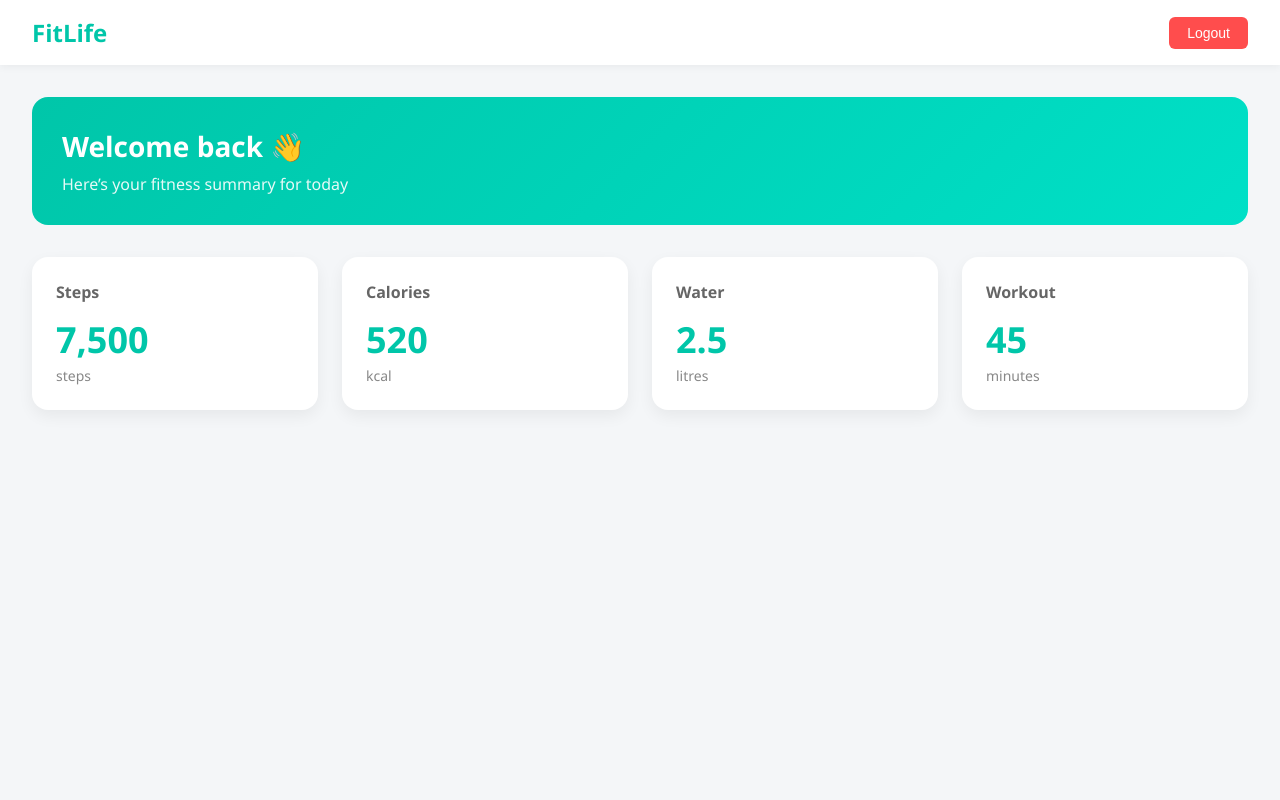
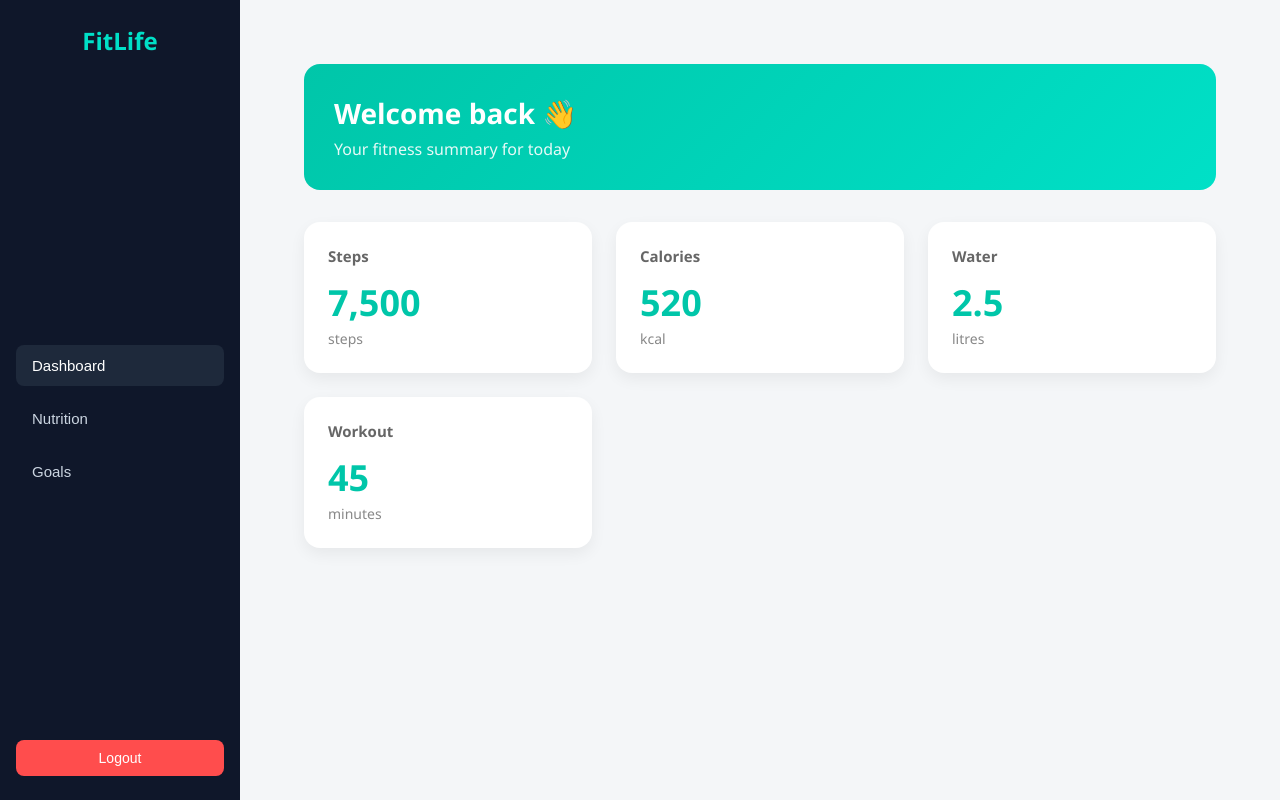
Before and after one commit to Bhuviofficial/Fitness-Frontend, a React (Vite) app: page /dashboard in a window 1280 px wide. Built offline with nearby package versions, Linux system fonts and the light colour scheme; sample sign-in values are in the browser's storage.

Commit message:
add styles

```diff
--- a/src/index.css
+++ b/src/index.css
@@ -209,3 +209,118 @@ body {
   color: #888;
   font-size: 14px;
 }
+/* ---------- APP LAYOUT ---------- */
+.app-layout {
+  display: flex;
+  min-height: 100vh;
+  background: #f4f6f8;
+  font-family: "Segoe UI", sans-serif;
+}
+
+/* ---------- SIDEBAR ---------- */
+.sidebar {
+  width: 240px;
+  background: #0f172a;
+  color: white;
+  padding: 24px 16px;
+  display: flex;
+  flex-direction: column;
+  justify-content: space-between;
+}
+
+.sidebar-logo {
+  font-size: 24px;
+  font-weight: 700;
+  color: #00e0c7;
+  margin-bottom: 40px;
+  text-align: center;
+}
+
+.sidebar-menu {
+  display: flex;
+  flex-direction: column;
+  gap: 12px;
+}
+
+.menu-item {
+  background: transparent;
+  border: none;
+  color: #cbd5e1;
+  padding: 12px 16px;
+  border-radius: 8px;
+  text-align: left;
+  font-size: 15px;
+  cursor: pointer;
+}
+
+.menu-item:hover,
+.menu-item.active {
+  background: #1e293b;
+  color: white;
+}
+
+.sidebar-logout {
+  background: #ff4d4d;
+  border: none;
+  color: white;
+  padding: 10px;
+  border-radius: 8px;
+  cursor: pointer;
+  font-size: 14px;
+}
+
+/* ---------- MAIN CONTENT ---------- */
+.main-content {
+  flex: 1;
+  padding: 32px;
+}
+
+/* Welcome Card */
+.welcome-card {
+  background: linear-gradient(135deg, #00c6a9, #00e0c7);
+  color: white;
+  padding: 30px;
+  border-radius: 16px;
+  margin-bottom: 32px;
+}
+
+.welcome-card h2 {
+  font-size: 28px;
+  margin-bottom: 6px;
+}
+
+/* Stats Grid */
+.stats-grid {
+  display: grid;
+  grid-template-columns: repeat(auto-fit, minmax(220px, 1fr));
+  gap: 24px;
+}
+
+.stat-card {
+  background: white;
+  border-radius: 16px;
+  padding: 24px;
+  box-shadow: 0 6px 16px rgba(0, 0, 0, 0.06);
+  transition: transform 0.2s ease;
+}
+
+.stat-card:hover {
+  transform: translateY(-5px);
+}
+
+.stat-card h3 {
+  font-size: 15px;
+  color: #666;
+  margin-bottom: 12px;
+}
+
+.stat-value {
+  font-size: 36px;
+  font-weight: 700;
+  color: #00c6a9;
+}
+
+.stat-unit {
+  color: #888;
+  font-size: 14px;
+}
--- a/src/pages/Dashboard.jsx
+++ b/src/pages/Dashboard.jsx
@@ -9,24 +9,33 @@ const Dashboard = () => {
   };
 
   return (
-    <div className="dashboard-page">
-      {/* Navbar */}
-      <header className="dashboard-navbar">
-        <h1 className="logo">FitLife</h1>
-        <button className="logout-btn" onClick={logout}>
+    <div className="app-layout">
+      {/* Sidebar */}
+      <aside className="sidebar">
+        <h2 className="sidebar-logo">FitLife</h2>
+
+        <nav className="sidebar-menu">
+          <button className="menu-item active">Dashboard</button>
+          <button className="menu-item">Nutrition</button>
+          <button className="menu-item">Goals</button>
+        </nav>
+
+        <button className="sidebar-logout" onClick={logout}>
           Logout
         </button>
-      </header>
+      </aside>
 
-      {/* Welcome Section */}
+      {/* Main Content */}
+      <main className="main-content">
+        {/* Welcome */}
         <section className="welcome-card">
           <h2>
             Welcome back <span>👋</span>
           </h2>
-        <p>Here’s your fitness summary for today</p>
+          <p>Your fitness summary for today</p>
         </section>
 
-      {/* Stats Grid */}
+        {/* Stats */}
         <section className="stats-grid">
           <div className="stat-card">
             <h3>Steps</h3>
@@ -52,6 +61,7 @@ const Dashboard = () => {
             <span className="stat-unit">minutes</span>
           </div>
         </section>
+      </main>
     </div>
   );
 };
```
Lines whose indentation alone changed are shown as unchanged.
